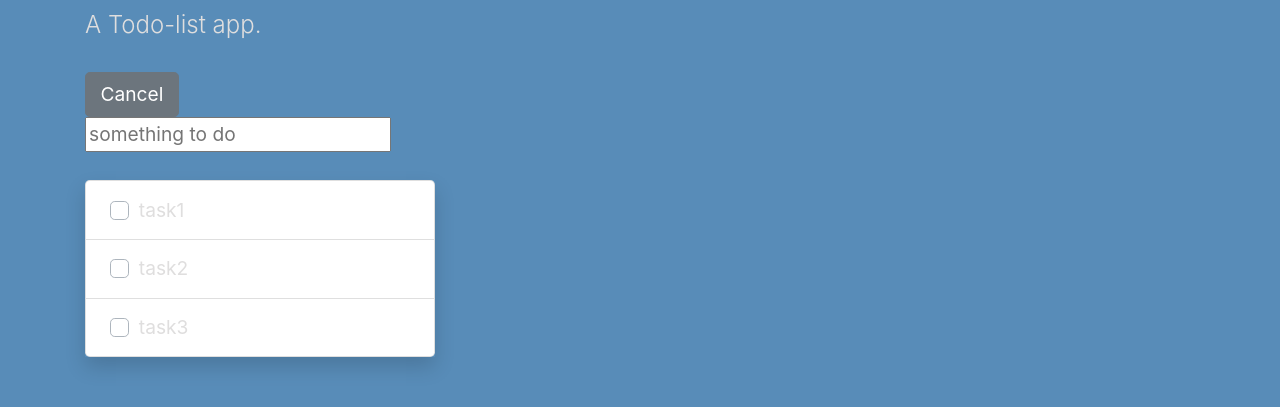
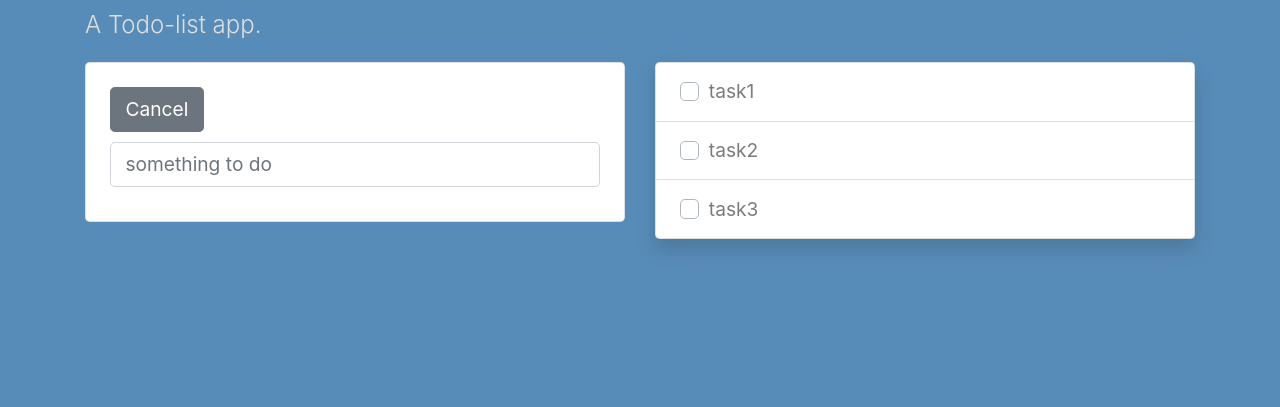
Before and after one commit to RocketJory/todoloo, a website built with webpack: page src/index.html in a window 1280 px wide. Both pictures are taken after a click on the button "New Task". Shown: the part 141-548 px from the top of the page. Built offline with nearby package versions, Linux system fonts and the light colour scheme.

Commit message:
new stuff

```diff
--- a/src/css/index.scss
+++ b/src/css/index.scss
@@ -38,6 +38,10 @@ html {
   @return mix(black, $color, $percentage);
 }
 
+#todolist {
+  color: rgb(124, 124, 124);
+}
+
 .footer {
   position: absolute;
   bottom: 0;
--- a/src/index.html
+++ b/src/index.html
@@ -10,26 +10,46 @@
     <body>
 
         <main class="container">
+
             <div class="row">
-                <div class="col col-lg-4 col-md-6 col-sm-10">
+                <div class="col-lg-4 col-md-6 col-sm-10">
+                    <h1 id="title" class="display-1">Todoloo</h1>
+                    <p class="lead">A Todo-list app.</p>
+                </div>
+            </div>
 
-                    <h1 class="display-1">Todoloo</h1>
-                    <p class="lead">A Todo-list app.</p>
+            <div class="row">
 
-                    <div id="add-task" class="my-4">
-                        <button id="new-task-btn" class="btn btn-primary"><i class="fas fa-plus-square"></i> New Task</button>
-                        <button id="cancel-task-btn" class="btn btn-secondary">Cancel</button>
+                <div class="col-lg-6 col-md-6 col-sm-10">
+                    <div id="add-task" class="card">
+                        <div class="card-body">
+                            <button id="new-task-btn" class="btn btn-primary"><i class="fas fa-plus-square"></i> New Task</button>
+                            <button id="cancel-task-btn" class="btn btn-secondary">Cancel</button>
 
-                        <form id="new-task-form">
-                            <input type="text" name="title" id="task-title" placeholder="something to do">
+                            <form id="new-task-form">
+                                <input type="text" class="form-control my-2" name="title" id="task-title" placeholder="something to do">
+                                <!-- <div class="form-group row">
+                                    <label for="priority-select" class="col col-form-label">priority:</label>
+                                    <div class="col-sm-8">
+                                        <select id="priority-select" class="custom-select" name="priority" autocomplete="off">
+                                            <option value="" disabled selected>Select priority</option>
+                                            <option value="high">High</option>
+                                            <option value="medium">Medium</option>
+                                            <option value="low">Low</option>
+                                        </select>
+                                    </div>
+                                </div>  -->
+                            </form>
+                        </div>
+                    </div>
+                </div>
 
-                        </form>
-                    </div>
-
-                    <div id="todolist" class="shadow my-4">
+                <div class="col-lg-6 col-md-6 col-sm-10 my-md-0 my-2">
+                    <div id="todolist" class="shadow">
 
                     </div>
                 </div>
+
             </div>
         </main>
 
--- a/src/js/controller/newTaskController.js
+++ b/src/js/controller/newTaskController.js
@@ -35,8 +35,10 @@ export class NewTaskController {
     addTask(e) {
         const formData = new FormData(this.newTaskView.newTaskForm);
         const taskTitle = formData.get("title");
+        // const taskPriority = formData.get("priority");
 
-        const task = new TaskModel({title: taskTitle});
+        // const task = new TaskModel({title: taskTitle, priority: taskPriority });
+        const task = new TaskModel({title: taskTitle });
         const taskView = new TaskView(this.todolistController.todoListView.elem, task);
         const taskController = new TaskController(task, taskView);
 
--- a/src/js/index.js
+++ b/src/js/index.js
@@ -18,21 +18,24 @@ import {NewTaskController} from "./controller/newTaskController.js";
 
 const contentElem = document.getElementById("todolist");
 
+let list = new TodoListModel();
+
 let a = new TaskModel({title: "task1"});
 let b = new TaskModel({title: "task2"});
 let c = new TaskModel({title: "task3"});
 
-let list = new TodoListModel();
-
-list.push(a);
-list.extend([b,c]);
+list.extend([a,b,c]);
 
 const tdView = new TodoListView(contentElem);
+const tdController = new TodoListController(tdView, list);
 
-const tdController = new TodoListController(tdView, list)
 tdView.render(list);
 
 const newTaskDiv = document.getElementById("add-task");
 const newView = new NewTaskView(newTaskDiv);
 
 const newController = new NewTaskController(newView, tdController);
+
+document.querySelector("#title").addEventListener("click", (e) => {
+    list.log();
+});
--- a/src/js/model/todolistModel.js
+++ b/src/js/model/todolistModel.js
@@ -51,4 +51,8 @@ export class TodoListModel {
         return this.tasks.length;
     }
 
+    log() {
+        console.table(this.tasks);
+    }
+
 }
--- a/src/js/view/taskView.js
+++ b/src/js/view/taskView.js
@@ -1,5 +1,7 @@
 import {TaskModel} from "./../model/taskModel.js";
+import '@fortawesome/fontawesome-free/js/solid';
 
+/** View for task object, controls DOM */
 export class TaskView {
 
     /**
@@ -30,13 +32,20 @@ export class TaskView {
         checkBox.type = "checkbox";
         checkBox.id = "task" + this.task.key;
         checkBox.classList = "custom-control-input";
+        taskBox.append(checkBox);
+
+        // if (this.task.priority) {
+        //     const taskPriority = document.createElement("span");
+        //     taskPriority.innerHTML = '<i class="fas fa-flag"></i>';
+        //     taskPriority.classList = "priority-"+this.task.priority;
+        //     taskBox.append(taskPriority);
+        // }
 
         const taskLabel = document.createElement("label");
         taskLabel.classList = "custom-control-label";
         taskLabel.innerHTML = this.task.title;
         taskLabel.setAttribute("for", "task" + this.task.key);
-
-        taskBox.append(checkBox, taskLabel);
+        taskBox.append(taskLabel);
 
         taskElem.appendChild(taskBox);
 
```
